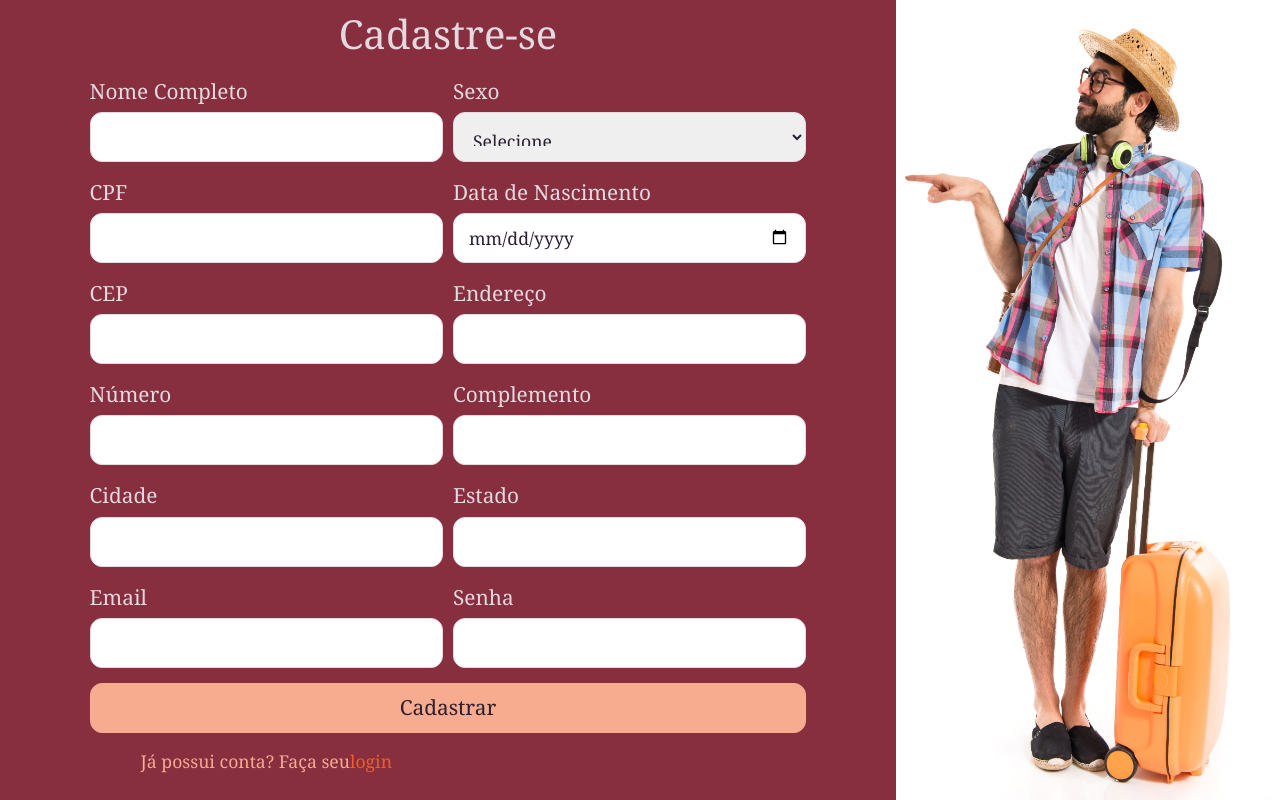
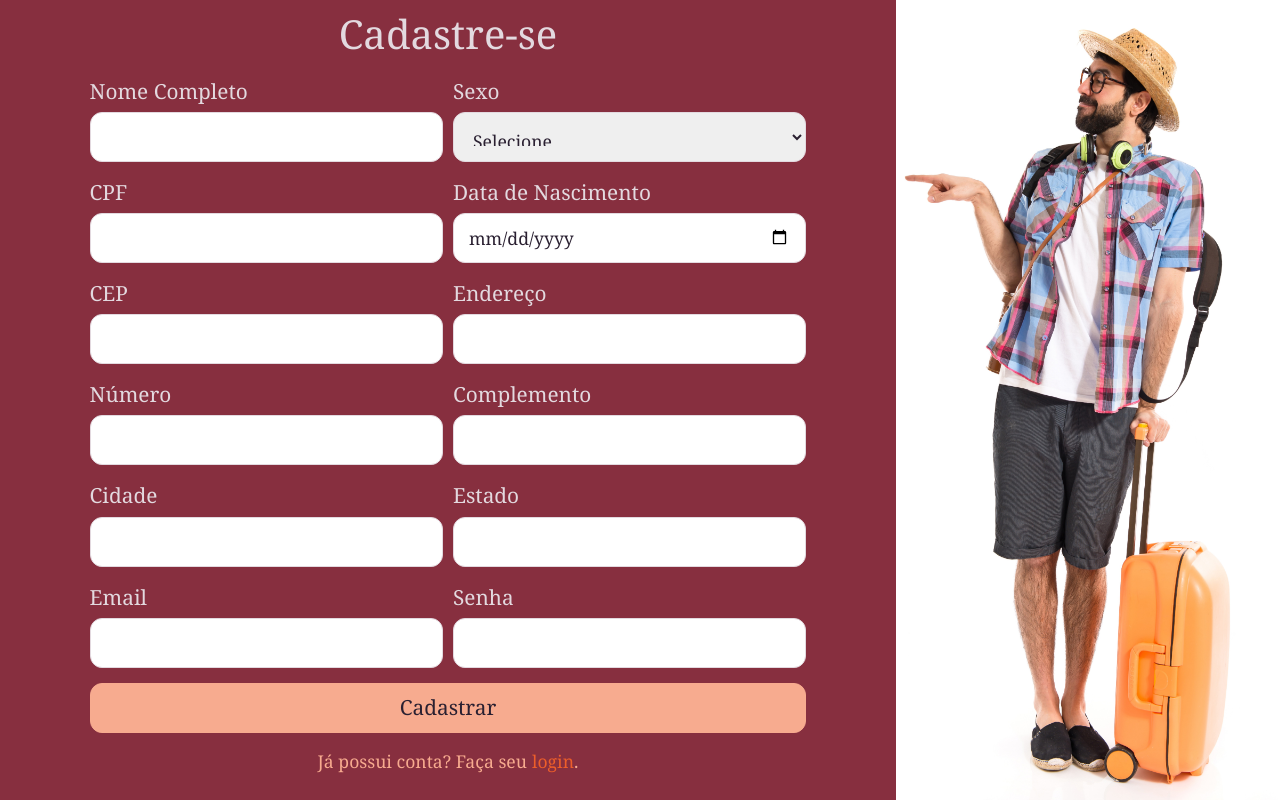
Before and after one commit to pricbnll/viagem365Frontend, a React (Vite) app: page /cadastro in a window 1280 px wide. Built offline with nearby package versions, Linux system fonts and the light colour scheme; a web font is replaced by a local one.

Commit message:
style: centralizando p (faça seu login)

```diff
--- a/src/pages/register/RegisterUser.jsx
+++ b/src/pages/register/RegisterUser.jsx
@@ -120,7 +120,7 @@ function RegisterUser() {
   // }
 
   function handleLogin() {
-    navigate("/home");
+    navigate("/");
   }
 
   return (
@@ -248,7 +248,7 @@ function RegisterUser() {
                 {...register("password")}
                 autoComplete="new-password"
               />
-              <span>{errors.password?.message}</span>
+              <span className={styles.errorMessage}>{errors.password?.message}</span>
             </div>
             {/* {submitError && (
               <div className={styles.submitError}>{submitError}</div>
@@ -264,7 +264,7 @@ function RegisterUser() {
                 onClick={handleLogin}
               >
                 login
-              </span>
+              </span> .
             </p>
           </form>
         </div>
--- a/src/pages/register/register.module.css
+++ b/src/pages/register/register.module.css
@@ -70,6 +70,7 @@ span {
 }
 
 p {
+  grid-column: span 2;
   display: flex;
   align-items:end;
   justify-content: center;
@@ -80,6 +81,7 @@ p {
 .spanLogin {
   color: var(--dark-orange);
   cursor: pointer;
+  margin-left: 5px;
 }
 
 .submitError {
```
